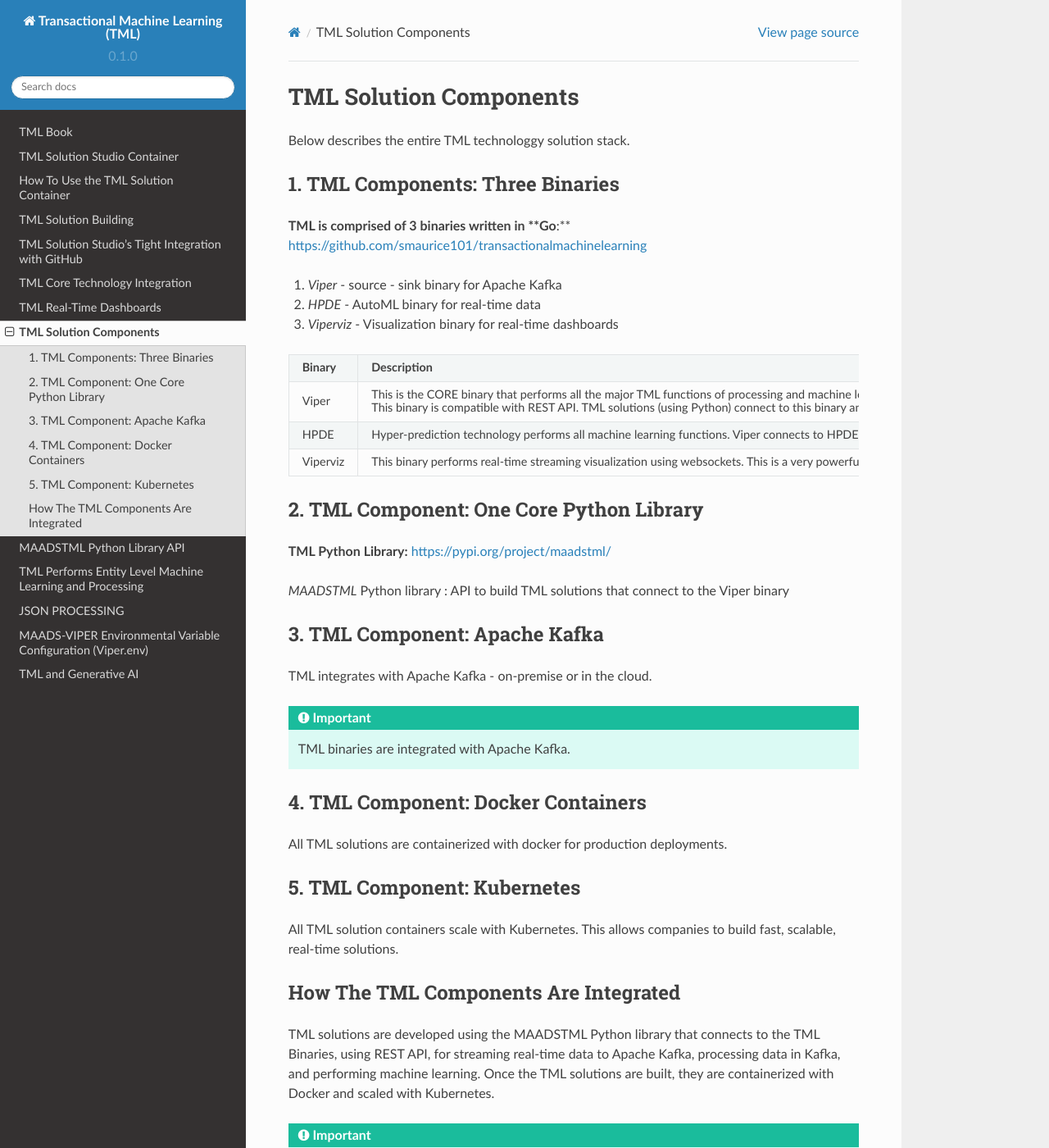
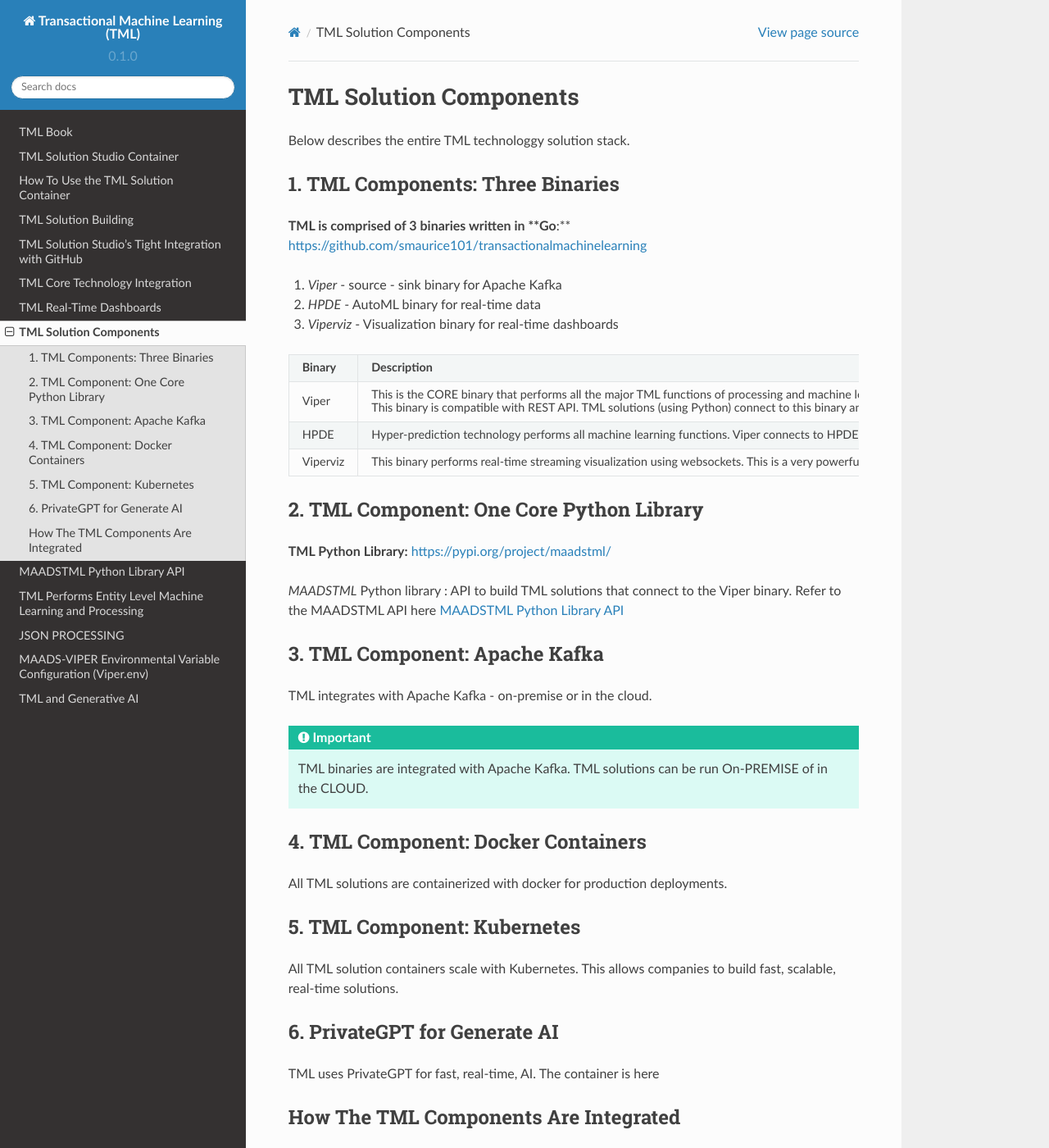
Before and after one commit to smaurice101/readthedocs, a Sphinx documentation site: the page built from docs/source/usage.rst, in a window 1280 px wide and 1400 px high. Shown: the whole window at 82% size. Built offline with Sphinx 7.4.7 and the Read the Docs theme 2.0.0, drawn with Linux system fonts in a browser that asks for light colours.

Commit message:
Update usage.rst

```diff
--- a/docs/source/usage.rst
+++ b/docs/source/usage.rst
@@ -37,7 +37,7 @@
 
 **TML Python Library:** https://pypi.org/project/maadstml/
 
-*MAADSTML* Python library : API to build TML solutions that connect to the Viper binary
+*MAADSTML* Python library : API to build TML solutions that connect to the Viper binary.  Refer to the MAADSTML API here :ref:`MAADSTML Python Library API`
 
 3. TML Component: Apache Kafka
 --------------------------
@@ -46,7 +46,7 @@
 
 .. important::
 
-   TML binaries are integrated with Apache Kafka.
+   TML binaries are integrated with Apache Kafka.  TML solutions can be run On-PREMISE of in the CLOUD.
 
 4. TML Component: Docker Containers
 --------------------------
@@ -57,6 +57,11 @@
 --------------------------
 
 All TML solution containers scale with Kubernetes.  This allows companies to build fast, scalable, real-time solutions.
+
+6. PrivateGPT for Generate AI
+-----------------------------
+
+TML uses PrivateGPT for fast, real-time, AI.  The container is here
 
 How The TML Components Are Integrated
 --------------------------
```
